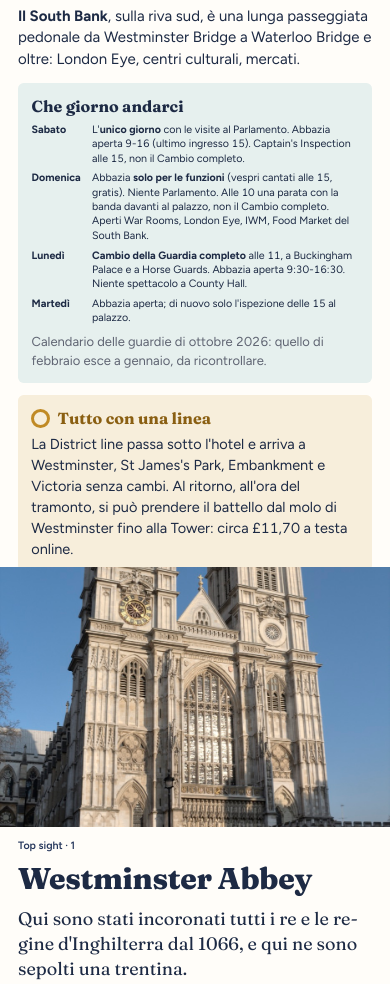
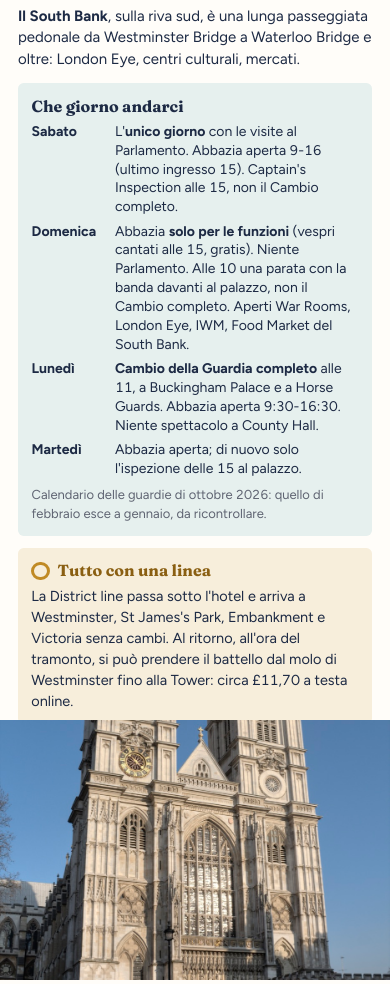
Before and after one commit to felicevitulano/londra-2027, a plain HTML site: page guida/02-westminster.html in a window 390 px wide. Shown: the part 3051-4035 px from the top of the page. Drawn offline with Linux system fonts and the light colour scheme.

Commit message:
Guida: tabelle dei riquadri leggibili sul telefono
Co-Authored-By: Claude Opus 5.5 <noreply@anthropic.com>

```diff
--- a/guida/02-westminster.html
+++ b/guida/02-westminster.html
@@ -147,6 +147,9 @@ p{ margin:0 }
   .lead{ font-size:18px } h2{ font-size:30px } .voce h3{ font-size:19px } h3{ font-size:19px } h4{ font-size:16px }
   .n{ width:28px; height:28px; font-size:13px; line-height:28px }
   .voce{ grid-template-columns:28px 1fr; gap:0 12px }
+  .riquadro [style*="font-size"]{ font-size:14px !important }
+  .riquadro [style*="grid-template-columns:13mm"]{ grid-template-columns:72px 1fr !important }
+  .riquadro [style*="grid-template-columns:24mm"]{ grid-template-columns:96px 1fr !important }
 }
 
 .page{--cap:#26375c}
```
Also changed, not shown: guida/01-tower.html (+3 -0 lines), 2 other files.
